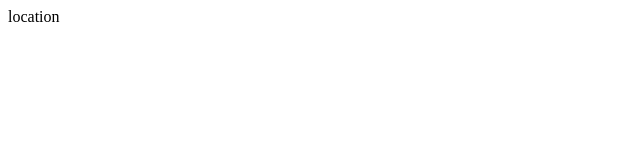
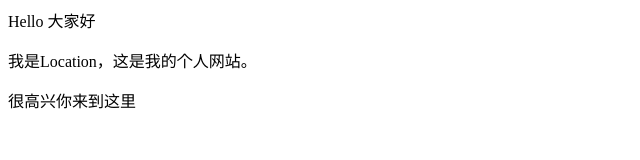
Before and after one commit to 121198941/P1.github.io, a plain HTML site: page index.html in a window 1280 px wide. Shown: the whole page, without its empty margins (0-640 px from the left). Drawn offline with Linux system fonts and the light colour scheme.

Commit message:
Update index.html

```diff
--- a/index.html
+++ b/index.html
@@ -1 +1,3 @@
-<p>location</p>
+<p>Hello 大家好</p>
+<p>我是Location，这是我的个人网站。 </p>
+<p>很高兴你来到这里</p>
```
